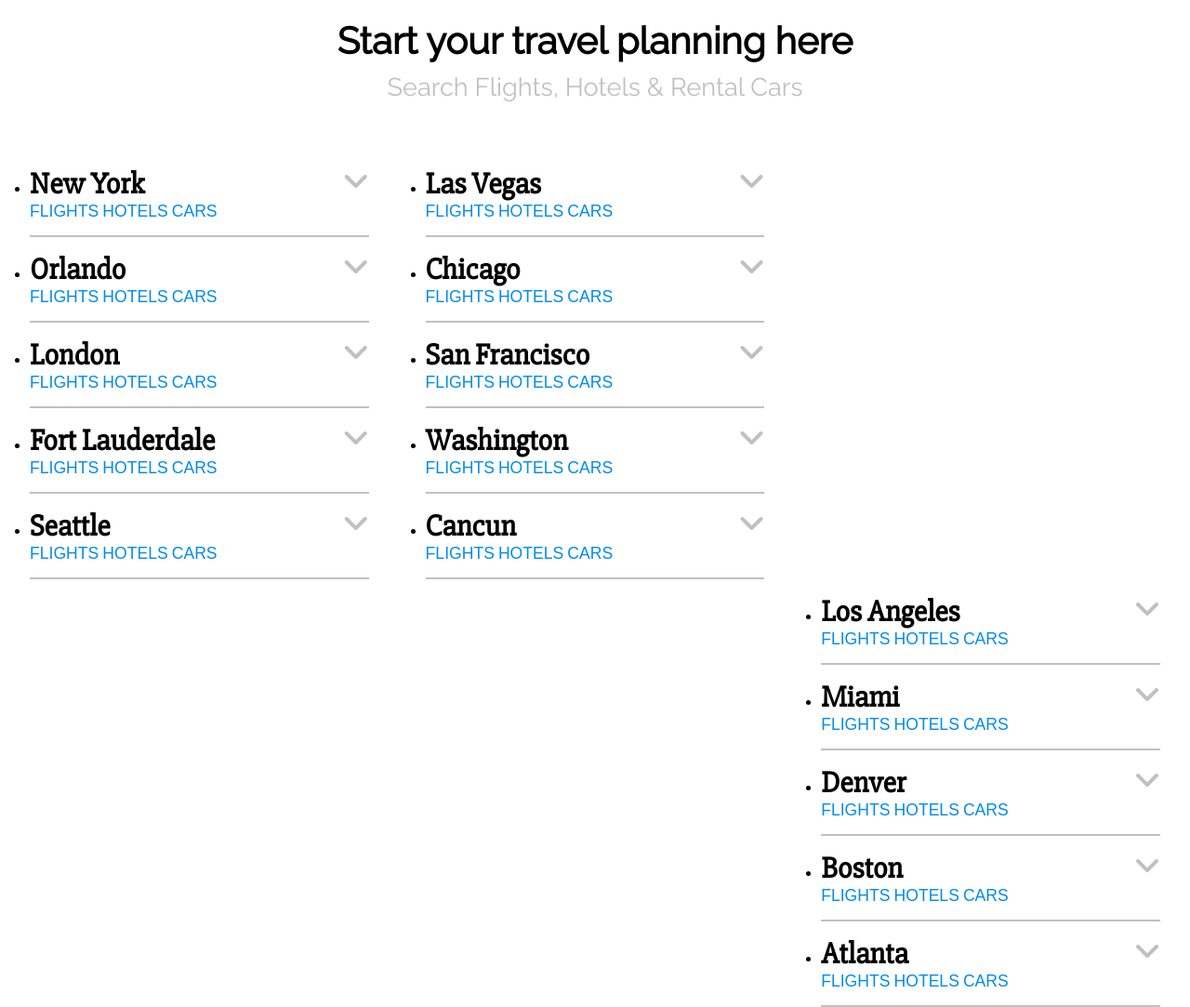
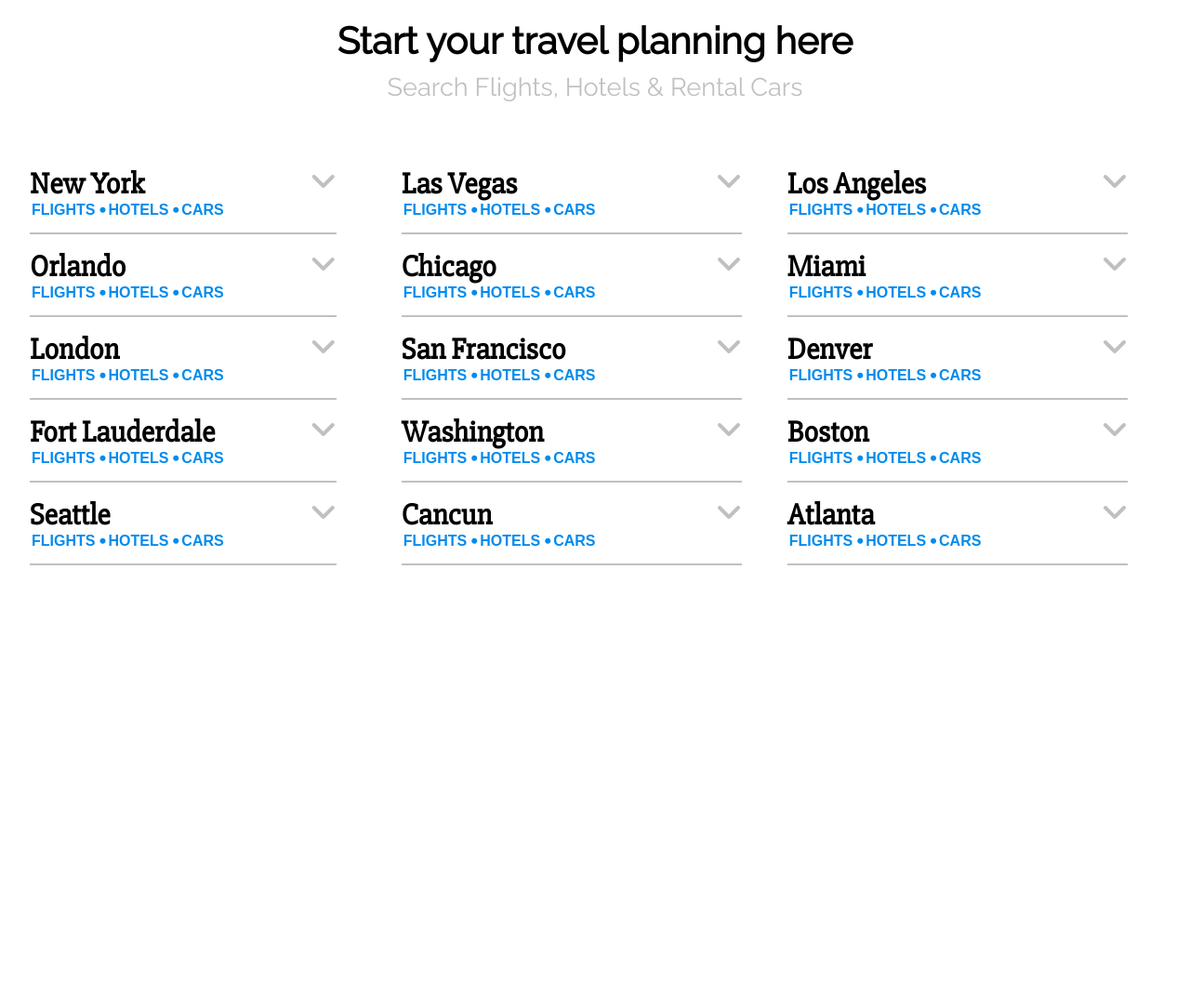
Before and after one commit to JustinasK97/2019-19-26, a plain HTML site: page index.html in a window 1280 px wide. Shown: the whole page at 93% size. After the commit the page ends 800 px from the top, so only its background shows below. Drawn offline with Linux system fonts and the light colour scheme; a web font is replaced by a local one.

Commit message:
Prasminga zinute

```diff
--- a/css/style.css
+++ b/css/style.css
@@ -7,6 +7,9 @@
 html{
 	height:80%;
 	width:95%;
+}
+body{
+	width:100%;
 }
 /*Heading*/
 h1,h2,h4{
@@ -22,7 +25,6 @@ h1{
 h3{
 	font-size: 2em;
 	font-family:'Slabo 27px', serif;
-	text-decoration: none;
 	padding-top: 10px;
 }
 header p{
@@ -35,17 +37,17 @@ header p{
 /*Links*/
 a{
 	margin:0 auto;
-	text-decoration: none;
-	font-size: 1.1em;
+	text-decoration:none;
+	font-size: 1em;
 	color: #028bed;
 	text-transform: uppercase;
 	font-family: 'Muli', sans-serif;
 	padding-bottom: 2px;
+	margin: 2px;
 }
 ul{
 	vertical-align:center;
-	text-decoration: none;
-	display:inline;
+	list-style-type: none;
 }
 /*Lists*/
 li{
@@ -53,25 +55,35 @@ li{
 	padding-top: 5px;
 	padding-bottom: 15px;
 }
-i{
+.fa-angle-down{
 	color:silver;
 	float: right;
 }
-ul:nth-child(1){
+.fa-circle{
+	font-size: 0.1em;
+	position:relative;
+	bottom: 3px;
+	left: 3px;
+	margin: 2px;
+}
+div ul:nth-child(1){
 	text-align: left;
 	float: left;
-	display: block;
+	display: inline-block;
 	width: 30%;
+	padding-right: 35px;
 }
-ul:nth-child(2){
+div ul:nth-child(2){
 	text-align: left;
 	float:middle;
-	display: block;
-	width: 30%;
+	display:inline-block;
+	width: 33%;
+	padding-left: 35px;
 }
-ul:nth-child(3){
+div ul:nth-child(3){
 	text-align: left;
 	float:right;
-	display: block;
-	width: 30%;
+	display:block;
+	width: 33%;
+	padding-right: 35px;
 }
--- a/index.html
+++ b/index.html
@@ -12,28 +12,28 @@
 		<h1>Start your travel planning here</h1>
 		<p>Search Flights, Hotels & Rental Cars</p>
 	</header>
-	<nav>
+	<div class="list">
 		<ul>
-			<li><h3>New York    					<i class="fas fa-angle-down"></i></h3><a href="#">Flights</a>		<a href="#">Hotels</a>		<a href="#">Cars</a></li>
-			<li><h3>Orlando			<i class="fas fa-angle-down"></i></h3><a href="#">Flights</a>		<a href="#">Hotels</a>		<a href="#">Cars</a></li>
-			<li><h3>London			<i class="fas fa-angle-down"></i></h3><a href="#">Flights</a>		<a href="#">Hotels</a>		<a href="#">Cars</a></li>
-			<li><h3>Fort Lauderdale			<i class="fas fa-angle-down"></i></h3><a href="#">Flights</a>		<a href="#">Hotels</a>		<a href="#">Cars</a></li>
-			<li><h3>Seattle			<i class="fas fa-angle-down"></i></h3><a href="#">Flights</a>		<a href="#">Hotels</a>		<a href="#">Cars</a></li>
+			<li><h3>New York<i class="fas fa-angle-down"></i></h3><strong><a href="#">Flights<i class="fas fa-circle"></i></a><a href="#">Hotels<i class="fas fa-circle"></i></a><a href="#">Cars</a></strong></li>
+			<li><h3>Orlando	<i class="fas fa-angle-down"></i></h3><strong><a href="#">Flights<i class="fas fa-circle"></i></a><a href="#">Hotels<i class="fas fa-circle"></i></a><a href="#">Cars</a></strong></li>
+			<li><h3>London<i class="fas fa-angle-down"></i></h3><strong><a href="#">Flights<i class="fas fa-circle"></i></a><a href="#">Hotels<i class="fas fa-circle"></i></a><a href="#">Cars</a></strong></li>
+			<li><h3>Fort Lauderdale<i class="fas fa-angle-down"></i></h3><strong><a href="#">Flights<i class="fas fa-circle"></i></a><a href="#">Hotels<i class="fas fa-circle"></i></a><a href="#">Cars</a></strong></li>
+			<li><h3>Seattle<i class="fas fa-angle-down"></i></h3><strong><a href="#">Flights<i class="fas fa-circle"></i></a><a href="#">Hotels<i class="fas fa-circle"></i></a><a href="#">Cars</a></strong></li>
 		</ul>
 		<ul>
-			<li><h3>Las Vegas			<i class="fas fa-angle-down"></i></h3><a href="#">Flights</a>		<a href="#">Hotels</a>		<a href="#">Cars</a></li>
-			<li><h3>Chicago			<i class="fas fa-angle-down"></i></h3><a href="#">Flights</a>		<a href="#">Hotels</a>		<a href="#">Cars</a></li>
-			<li><h3>San Francisco			<i class="fas fa-angle-down"></i></h3><a href="#">Flights</a>		<a href="#">Hotels</a>		<a href="#">Cars</a></li>
-			<li><h3>Washington			<i class="fas fa-angle-down"></i></h3><a href="#">Flights</a>		<a href="#">Hotels</a>		<a href="#">Cars</a></li>
-			<li><h3>Cancun			<i class="fas fa-angle-down"></i></h3><a href="#">Flights</a>		<a href="#">Hotels</a>		<a href="#">Cars</a></li>
+			<li><h3>Las Vegas<i class="fas fa-angle-down"></i></h3><strong><a href="#">Flights<i class="fas fa-circle"></i></a><a href="#">Hotels<i class="fas fa-circle"></i></a><a href="#">Cars</a></strong></li>
+			<li><h3>Chicago	<i class="fas fa-angle-down"></i></h3><strong><a href="#">Flights<i class="fas fa-circle"></i></a><a href="#">Hotels<i class="fas fa-circle"></i></a><a href="#">Cars</a></strong></li>
+			<li><h3>San Francisco<i class="fas fa-angle-down"></i></h3><strong><a href="#">Flights<i class="fas fa-circle"></i></a><a href="#">Hotels<i class="fas fa-circle"></i></a><a href="#">Cars</a></strong></li>
+			<li><h3>Washington<i class="fas fa-angle-down"></i></h3><strong><a href="#">Flights<i class="fas fa-circle"></i></a><a href="#">Hotels<i class="fas fa-circle"></i></a><a href="#">Cars</a></strong></li>
+			<li><h3>Cancun<i class="fas fa-angle-down"></i></h3><strong><a href="#">Flights<i class="fas fa-circle"></i></a><a href="#">Hotels<i class="fas fa-circle"></i></a><a href="#">Cars</a></strong></li>
 		</ul>
 		<ul>
-			<li><h3>Los Angeles			<i class="fas fa-angle-down"></i></h3><a href="#">Flights</a>		<a href="#">Hotels</a>		<a href="#">Cars</a></li>
-			<li><h3>Miami			<i class="fas fa-angle-down"></i></h3><a href="#">Flights</a>		<a href="#">Hotels</a>		<a href="#">Cars</a></li>
-			<li><h3>Denver			<i class="fas fa-angle-down"></i></h3><a href="#">Flights</a>		<a href="#">Hotels</a>		<a href="#">Cars</a></li>
-			<li><h3>Boston			<i class="fas fa-angle-down"></i></h3><a href="#">Flights</a>		<a href="#">Hotels</a>		<a href="#">Cars</a></li>
-			<li><h3>Atlanta			<i class="fas fa-angle-down"></i></h3><a href="#">Flights</a>		<a href="#">Hotels</a>		<a href="#">Cars</a></li>
+			<li><h3>Los Angeles<i class="fas fa-angle-down"></i></h3><strong><a href="#">Flights<i class="fas fa-circle"></i></a><a href="#">Hotels<i class="fas fa-circle"></i></a><a href="#">Cars</a></strong></li>
+			<li><h3>Miami<i class="fas fa-angle-down"></i></h3><strong><a href="#">Flights<i class="fas fa-circle"></i></a><a href="#">Hotels<i class="fas fa-circle"></i></a><a href="#">Cars</a></strong></li>
+			<li><h3>Denver<i class="fas fa-angle-down"></i></h3><strong><a href="#">Flights<i class="fas fa-circle"></i></a><a href="#">Hotels<i class="fas fa-circle"></i></a><a href="#">Cars</a></strong></li>
+			<li><h3>Boston<i class="fas fa-angle-down"></i></h3><strong><a href="#">Flights<i class="fas fa-circle"></i></a><a href="#">Hotels<i class="fas fa-circle"></i></a><a href="#">Cars</a></strong></li>
+			<li><h3>Atlanta<i class="fas fa-angle-down"></i></h3><strong><a href="#">Flights<i class="fas fa-circle"></i></a><a href="#">Hotels<i class="fas fa-circle"></i></a><a href="#">Cars</a></strong></li>
 		</ul>
-	</nav>
+	</div>
 </body>
 </html>
```
